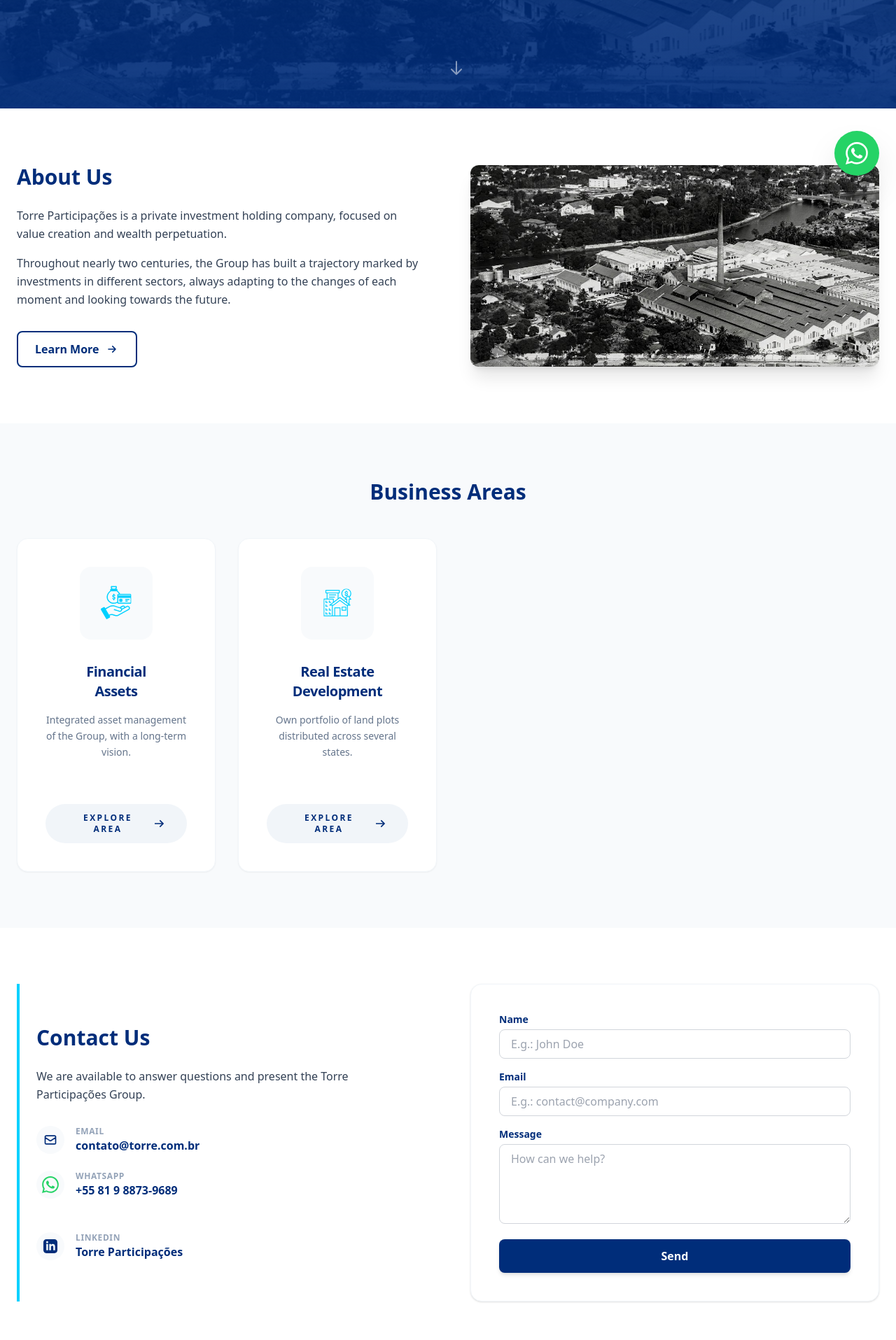
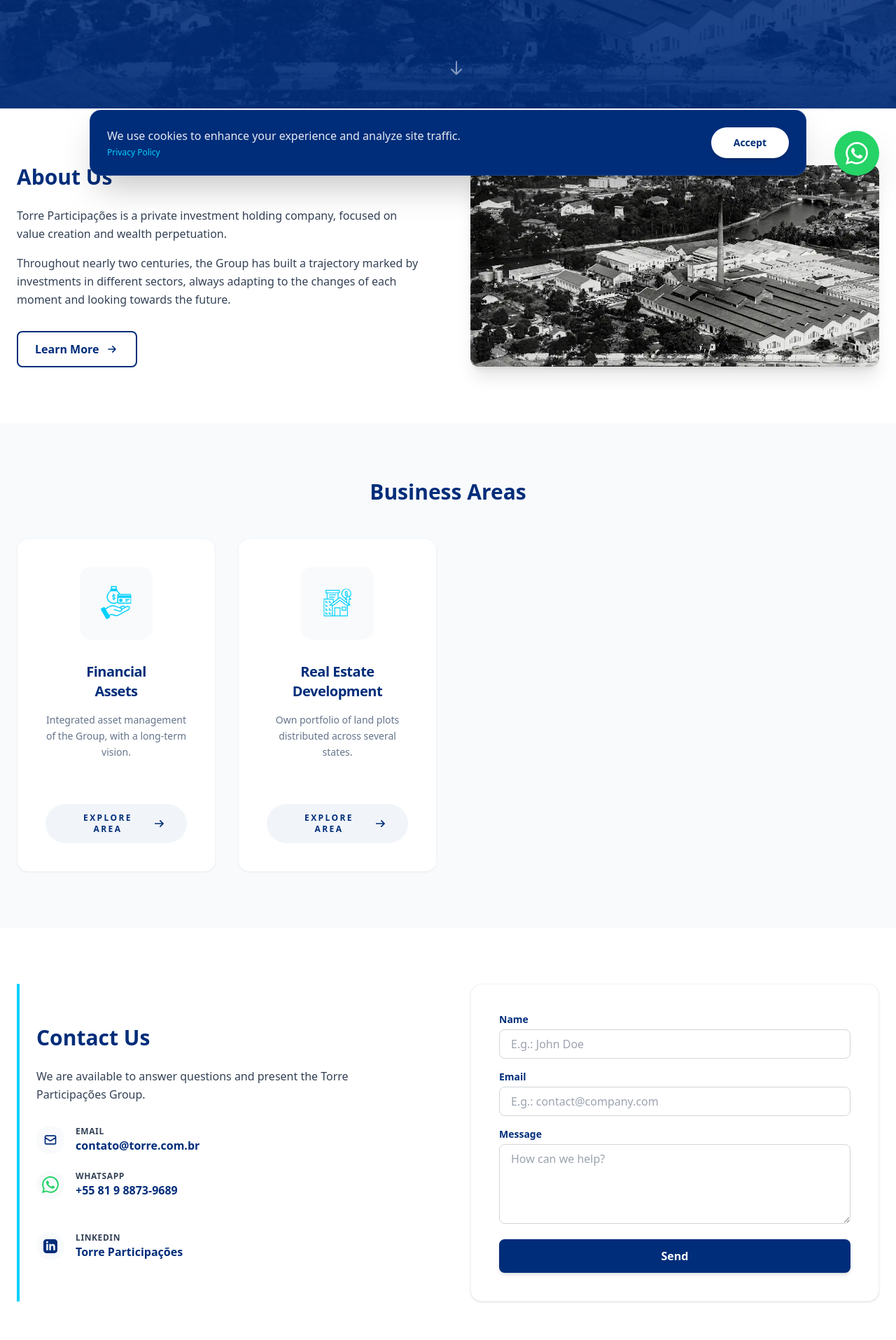
Before and after one commit to Vinicius-Castilho/torre, a React (Create React App) app: page / in a window 1280 px wide. Shown: the part 525-2440 px from the top of the page at 70% size. Built offline with nearby package versions, Linux system fonts and the light colour scheme.

Commit message:
feat: ajustando performace

```diff
--- a/src/App.js
+++ b/src/App.js
@@ -1,9 +1,11 @@
 import RoutesApp from "./routes";
+import CookieBanner from "./components/CookieBanner";
 
 function App() {
   return (
       <div className="bg-sky-500">
         <RoutesApp/>
+        <CookieBanner />
       </div>
   );
 }
--- /dev/null
+++ b/src/components/CookieBanner.jsx
@@ -0,0 +1,47 @@
+import { useState, useEffect } from 'react';
+import { useTranslation } from 'react-i18next';
+
+const CookieBanner = () => {
+  const { t } = useTranslation();
+  const [isVisible, setIsVisible] = useState(false);
+
+  useEffect(() => {
+    // Verifica se o usuário já aceitou os cookies anteriormente
+    const consent = localStorage.getItem('torre-cookie-consent');
+    if (!consent) {
+      setIsVisible(true);
+    }
+  }, []);
+
+  const handleAccept = () => {
+    localStorage.setItem('torre-cookie-consent', 'true');
+    setIsVisible(false);
+  };
+
+  if (!isVisible) return null;
+
+  return (
+    <div className="fixed bottom-0 left-0 w-full z-[100] p-4 md:p-6 animate-in fade-in slide-in-from-bottom-10 duration-700">
+      <div className="max-w-5xl mx-auto bg-[#002D7A] text-white p-4 md:p-6 rounded-2xl shadow-2xl border border-white/10 flex flex-col md:flex-row items-center justify-between gap-4">
+
+        <div className="flex flex-col gap-1">
+          <p className="text-sm md:text-base font-light leading-relaxed opacity-90">
+            {t('cookies.message')}
+          </p>
+          <a href="/politica-de-privacidade" className="text-xs text-torreCyan hover:underline">
+            {t('cookies.privacy_policy')}
+          </a>
+        </div>
+
+        <button
+          onClick={handleAccept}
+          className="whitespace-nowrap bg-white text-[#002D7A] px-8 py-3 rounded-full font-bold text-sm hover:bg-torreCyan hover:text-white transition-all duration-300 shadow-md active:scale-95"
+        >
+          {t('cookies.accept')}
+        </button>
+      </div>
+    </div>
+  );
+};
+
+export default CookieBanner;
--- a/src/components/Header/index.js
+++ b/src/components/Header/index.js
@@ -52,6 +52,7 @@
     <div className={`flex items-center gap-3 ${mobile ? 'mr-4' : 'border-l border-slate-200/20 pl-8'}`}>
       <button
         onClick={() => changeLanguage('pt')}
+        aria-label={t('header.aria_lang_pt')}
         className={`transition-all duration-300 hover:scale-110 ${
           i18n.language.startsWith('pt')
           ? 'ring-2 ring-torreCyan ring-offset-2 rounded-full scale-105 opacity-100'
@@ -67,6 +68,7 @@
 
       <button
         onClick={() => changeLanguage('en')}
+        aria-label={t('header.aria_lang_en')}
         className={`transition-all duration-300 hover:scale-110 ${
           i18n.language.startsWith('en')
           ? 'ring-2 ring-torreCyan ring-offset-2 rounded-full scale-105 opacity-100'
@@ -125,6 +127,7 @@
           {/* Botão Menu Mobile */}
           <button
             onClick={() => setIsMenuOpen(!isMenuOpen)}
+            aria-label={t('header.aria_menu')}
             className={`md:hidden focus:outline-none cursor-pointer z-[70] ${isMenuOpen || !useSolidStyle ? 'text-white' : 'text-sky-900'}`}
           >
             <svg className="w-8 h-8 transition-transform duration-300" fill="none" stroke="currentColor" viewBox="0 0 24 24">
--- a/src/locales/en/translation.json
+++ b/src/locales/en/translation.json
@@ -1,8 +1,21 @@
 {
+
+  "whatsapp": {
+      "aria_label": "Chat on WhatsApp"
+    },
+
+  "cookies": {
+    "message": "We use cookies to enhance your experience and analyze site traffic.",
+    "accept": "Accept",
+    "privacy_policy": "Privacy Policy"
+  },
   "header": {
     "quem_somos": "About Us",
     "atuacao": "Business Areas",
-    "contato": "Contact"
+    "contato": "Contact",
+    "aria_menu": "Open navigation menu",
+    "aria_lang_pt": "Change language to Portuguese",
+    "aria_lang_en": "Change language to English"
   },
   "home": {
     "seo": {
@@ -10,7 +23,7 @@
       "description": "Business group with over 150 years of history, acting in real estate development, financial assets, credit management, and strategic holdings in Brazil."
     },
     "hero": {
-      "title": "A Group with over 150 years of achievements",
+      "title": "A group with over 150 years of achievements",
       "subtitle": "A bridge connecting legacy to the future."
     },
     "history": {
--- a/src/locales/pt/translation.json
+++ b/src/locales/pt/translation.json
@@ -1,8 +1,22 @@
 {
+
+  "whatsapp": {
+      "aria_label": "Conversar no WhatsApp"
+    },
+
+  "cookies": {
+    "message": "Nós utilizamos cookies para melhorar sua experiência e analisar o tráfego do site.",
+    "accept": "Aceitar",
+    "privacy_policy": "Política de Privacidade"
+  },
+
   "header": {
     "quem_somos": "Quem Somos",
     "atuacao": "Atuação",
-    "contato": "Contato"
+    "contato": "Contato",
+    "aria_menu": "Abrir menu de navegação",
+    "aria_lang_pt": "Alterar idioma para Português",
+    "aria_lang_en": "Alterar idioma para Inglês"
   },
   "home": {
     "seo": {
@@ -10,7 +24,7 @@
       "description": "Grupo empresarial com mais de 150 anos de história, atuando em desenvolvimento imobiliário, gestão de ativos financeiros, gestão de créditos e participações estratégicas no Brasil."
     },
     "hero": {
-      "title": "Um Grupo com mais de 150 anos de realizações",
+      "title": "Um grupo com mais de 150 anos de realizações!",
       "subtitle": "Uma ponte que conecta um legado ao futuro."
     },
     "history": {
--- a/src/pages/Home/index.js
+++ b/src/pages/Home/index.js
@@ -101,7 +101,7 @@
           {/* Background Layer */}
           <div className="absolute inset-0 z-0">
             <img
-              src="/imagens/BG.jpg"
+              src="/imagens/BG_hero.webp"
               alt="Vista aérea histórica da Torre em Recife"
               className="w-full h-full object-cover opacity-20 mix-blend-overlay"
             />
@@ -119,7 +119,7 @@
               </p>
             </div>
             {/* Scroll Down Arrow */}
-            <a href="#historia">
+            <a aria-label='Conteudo' href="#historia">
               <div className="absolute bottom-10 left-1/2 -translate-x-1/2 z-40 animate-bounce opacity-50">
                 <svg className="w-6 h-6 text-white" fill="none" stroke="currentColor" viewBox="0 0 24 24">
                   <path strokeLinecap="round" strokeLinejoin="round" strokeWidth="2" d="M19 14l-7 7m0 0l-7-7m7 7V3"></path>
@@ -160,7 +160,7 @@
             </div>
 
             <div id="historia-imagem" className="hidden md:block rounded-xl h-72 shadow-xl overflow-hidden">
-                <img src="/imagens/BG.jpg"
+                <img src="/imagens/BG_hero.webp"
                     alt="Cotonifício da Torre em 1860"
                     className="w-full h-full object-cover transition-transform duration-500 hover:scale-105" />
             </div>
@@ -260,7 +260,7 @@
                     </svg>
                   </div>
                   <div>
-                    <p className="text-xs font-bold uppercase tracking-wider text-slate-400">{t('home.contact.form.email')}</p>
+                    <p className="text-xs font-bold uppercase tracking-wider text-slate-700">{t('home.contact.form.email')}</p>
                     <a href="mailto:contato@torre.com.br" className="text-torreBlue font-semibold hover:text-torreCyan transition-colors">contato@torre.com.br</a>
                   </div>
                 </div>
@@ -273,7 +273,7 @@
                     </svg>
                   </div>
                   <div>
-                    <p className="text-xs font-bold uppercase tracking-wider text-slate-400">Whatsapp</p>
+                    <p className="text-xs font-bold uppercase tracking-wider text-slate-700">Whatsapp</p>
                     <a href="https://wa.me/5581988739689" target="_blank" rel="noreferrer" className="text-torreBlue font-semibold hover:text-torreCyan transition-colors">+55 81 9 8873-9689</a>
                   </div>
                 </div>
@@ -287,7 +287,7 @@
                       </svg>
                     </div>
                     <div>
-                      <p className="text-xs font-bold uppercase tracking-wider text-slate-400">LinkedIn</p>
+                      <p className="text-xs font-bold uppercase tracking-wider text-slate-700">LinkedIn</p>
                       <span className="text-torreBlue font-semibold group-hover:text-torreCyan transition-colors">Torre Participações</span>
                     </div>
                   </a>
--- a/src/routes.js
+++ b/src/routes.js
@@ -19,6 +19,7 @@
             <ScrollToTop />
             <Header />
             <Whats />
+            <main id='main-content'>
                 <Routes>
                     <Route path='/' element={<Home />} />
                     <Route path='/trajetoria' element={<Trajetoria />} />
@@ -29,6 +30,7 @@
                     <Route path='/atuacao-sociocultural' element={<AtuacaoSociocultural />} />
                     <Route path='*' element={<Erro />} />
                 </Routes>
+            </main>
             <Footer />
         </>
     );
```
Also changed, not shown: src/components/Whats/index.js (+6 -2 lines), public/imagens/BG_hero.webp (added), 1 other file (tests, documents, lock files or other folders). Lines whose indentation alone changed are shown as unchanged.
